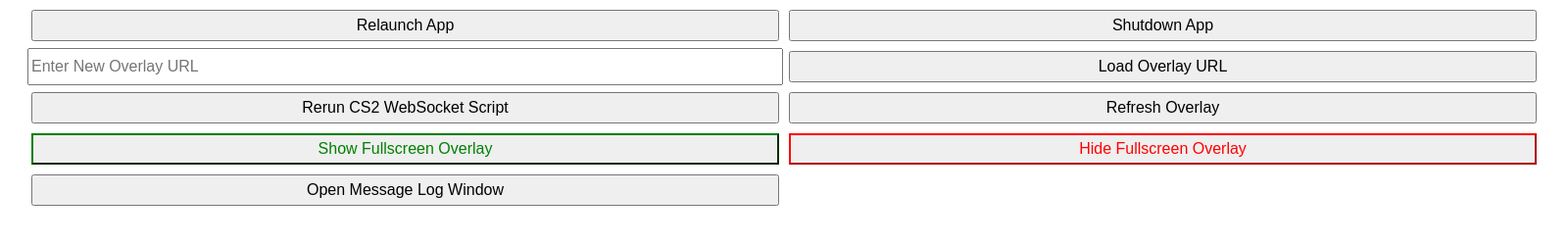
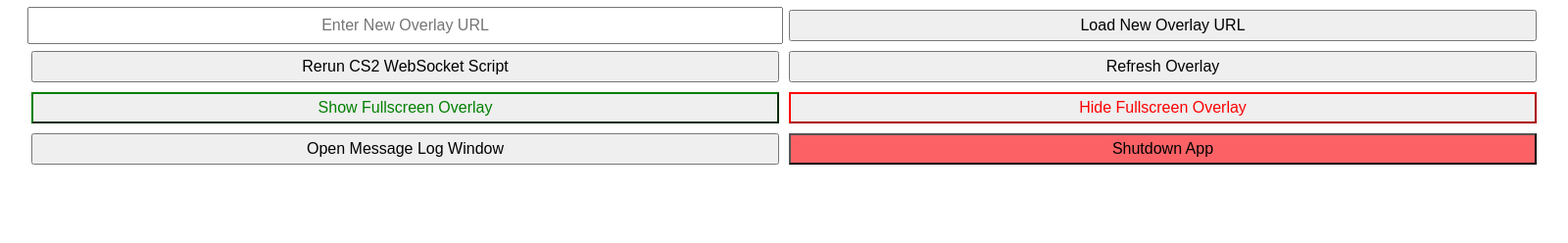
Before and after one commit to Smudi97/uniliga-cs-gsi-fs-browser, an Electron app: page control.html in a window 1600 px wide. Shown: the whole page at 98% size. Drawn offline with Linux system fonts and the light colour scheme.

Commit message:
removed relaunch button

```diff
--- a/control.html
+++ b/control.html
@@ -28,23 +28,25 @@
         color: red;
       }
       #urlInput {
+        text-align: center;
         font-size: 16px;
         height: 100%;
         width: 100%;
       }
+      #shutdown {
+        background-color: #fc6265;
+      }
     </style>
   </head>
   <body>
-    <button id="relaunch">Relaunch App</button>
-    <button id="shutdown">Shutdown App</button>
     <input type="text" id="urlInput" placeholder="Enter New Overlay URL" />
-    <button id="loadUrl">Load Overlay URL</button>
+    <button id="loadUrl">Load New Overlay URL</button>
     <button id="runScript">Rerun CS2 WebSocket Script</button>
     <button id="refresh">Refresh Overlay</button>
     <button id="show">Show Fullscreen Overlay</button>
     <button id="hide">Hide Fullscreen Overlay</button>
-
     <button id="openLogButton">Open Message Log Window</button>
+    <button id="shutdown">Shutdown App</button>
 
     <script>
       const { ipcRenderer } = require("electron");
@@ -63,10 +65,6 @@
 
       document.getElementById("refresh").addEventListener("click", () => {
         ipcRenderer.send("refresh-main-window");
-      });
-
-      document.getElementById("relaunch").addEventListener("click", () => {
-        ipcRenderer.send("relaunch-app");
       });
 
       document.getElementById("hide").addEventListener("click", () => {
```
Also changed, not shown: main.js (+1 -6 lines).
